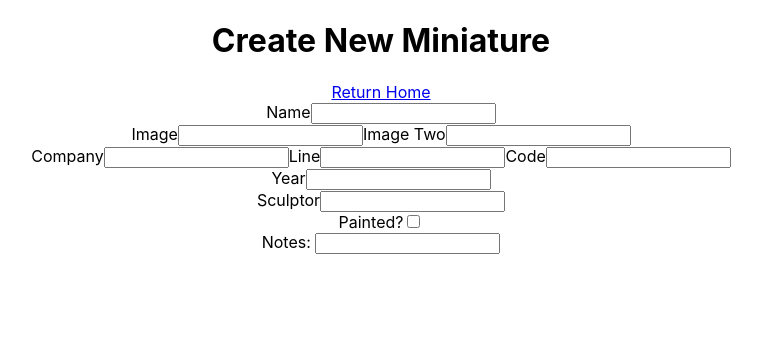
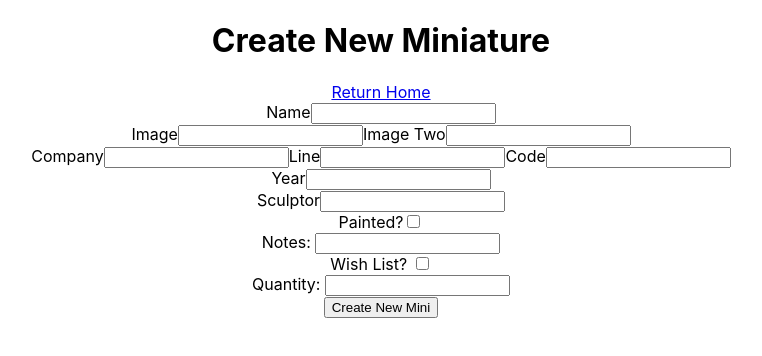
Before and after one commit to kevd82/Minis, a React (Create React App) app in the folder client/: page /create in a window 1280 px wide. Shown: the top 356 px of the page, without its empty margins (259-1021 px from the left). Built offline with nearby package versions, Linux system fonts and the light colour scheme.

Commit message:
create new mini form done

```diff
--- a/client/src/components/CreateMini.js
+++ b/client/src/components/CreateMini.js
@@ -16,10 +16,14 @@ const CreateMini = (props)=>{
   const [painted, setPainted] = useState(false);
   const [painter, setPainter] = useState("");
   const [notes, setNotes] = useState("");
-  const [wishlist, setWishlist] = useState(false);
+  const [wishList, setWishList] = useState(false);
+  const [quantity, setQuantity] = useState("");
 
 
-
+  const submitHandler = (e)=>{
+      e.preventDefault();
+      axios.post()
+  }
 
 
 
@@ -35,7 +39,7 @@ const CreateMini = (props)=>{
             <Link to = "/"> Return Home </Link>
           </header>
 
-          <form>
+          <form onSubmit={submitHandler}>
             <div>
               <label>Name</label>
               <input value={name} onChange = {(e)=> setName(e.target.value)} type="text"/>
@@ -84,6 +88,16 @@ const CreateMini = (props)=>{
               <label>Notes: </label>
               <input value={notes} onChange = {(e) => setNotes(e.target.value)} type="text" />
             </div>
+            <div>
+              <label>Wish List? </label>
+              <input checked={wishList} onChange = {(e) => setWishList(e.target.checked)} type="checkbox" />
+            </div>
+            <div>
+              <label>Quantity: </label>
+              <input value={quantity} onChange = {(e) => setQuantity(e.target.value)} type="text" />
+            </div>
+
+            <button>Create New Mini</button>
 
           </form>
 
```
